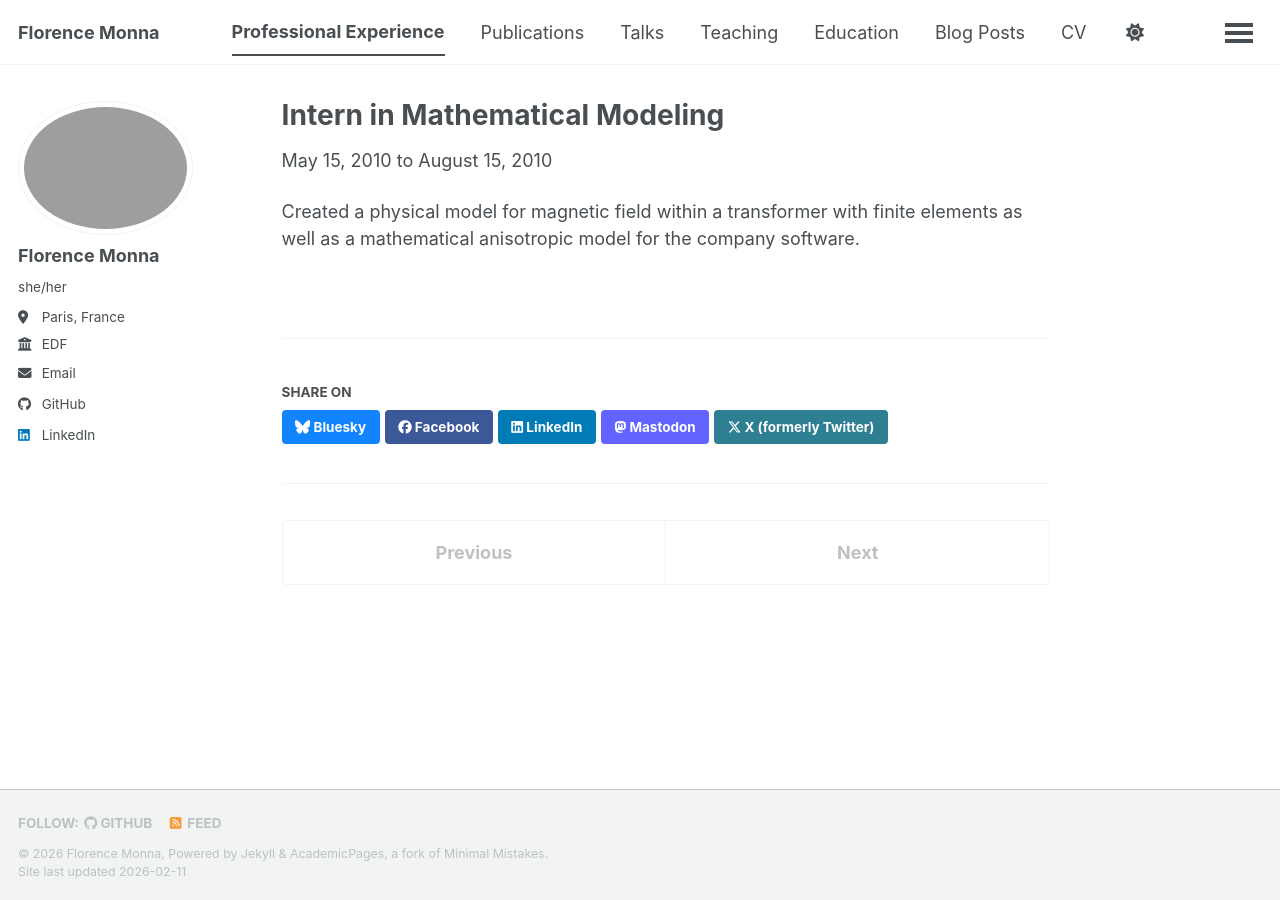
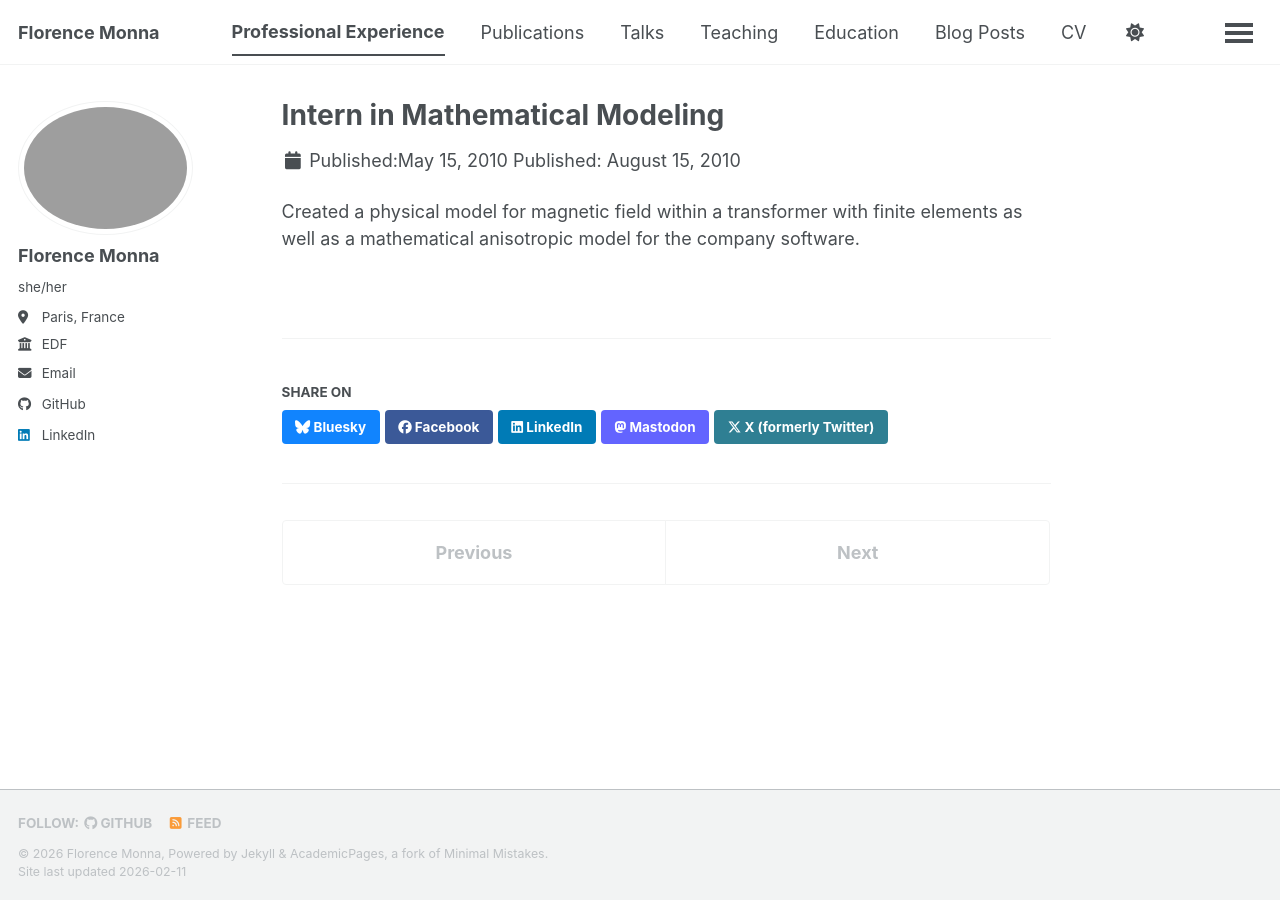
Before and after one commit to fmonna/fmonna.github.io, a Jekyll site: the page built from _experience/2010-05-15-areva.md, in a window 1280 px wide. Built offline with Jekyll 4.4.1, drawn with Linux system fonts in a browser that asks for light colours; a script bundle is joined from its source files by our own code; library files that are not in the unit come from our copies.

Commit message:
Update single.html

```diff
--- a/_layouts/single.html
+++ b/_layouts/single.html
@@ -38,9 +38,9 @@
           <p> {{ page.type }}, <i>{{ page.venue }}</i>, {{ page.date | default: "1900-01-01" | date: "%Y" }} </p>
         {% elsif page.collection == 'experience' %}
           {% if page.enddate %}
-            <p><time datetime="{{ page.startdate | date_to_xmlschema }}">{{ page.startdate | default: "1900-01-01" | date: "%B %d, %Y" }}</time> to <time datetime="{{ page.enddate | date_to_xmlschema }}">{{ page.enddate | default: "1900-01-01" | date: "%B %d, %Y" }}</time> </p>
+          <p class="page__date"><i class="fa fa-fw fa-calendar" aria-hidden="true"></i> {{ site.data.ui-text[site.locale].date_label | default: "From:" }}<time datetime="{{ page.startdate | date_to_xmlschema }}">{{ page.startdate | default: "1900-01-01" | date: "%B %d, %Y" }}</time> {{ site.data.ui-text[site.locale].date_label | default: "to:" }} <time datetime="{{ page.enddate | date_to_xmlschema }}">{{ page.enddate | default: "1900-01-01" | date: "%B %d, %Y" }}</time> </p>
           {% elsif page.startdate %}
-            <p> {{ page.startdate | default: "1900-01-01" | date: "%Y" }} </p>
+            <p class="page__date"><i class="fa fa-fw fa-calendar" aria-hidden="true"></i> {{ site.data.ui-text[site.locale].date_label | default: "Since:" }}<time datetime="{{ page.startdate | date_to_xmlschema }}">{{ page.startdate | default: "1900-01-01" | date: "%B %d, %Y" }}</time> </p>
           {% endif %}
         {% elsif page.venue and page.date %}
           <p>Published in <i>{{ page.venue }}</i>, {{ page.date | default: "1900-01-01" | date: "%Y" }} </p>
```
